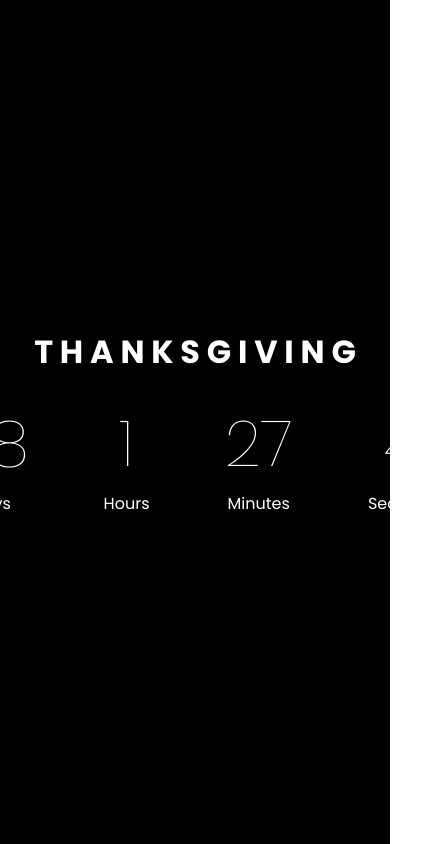
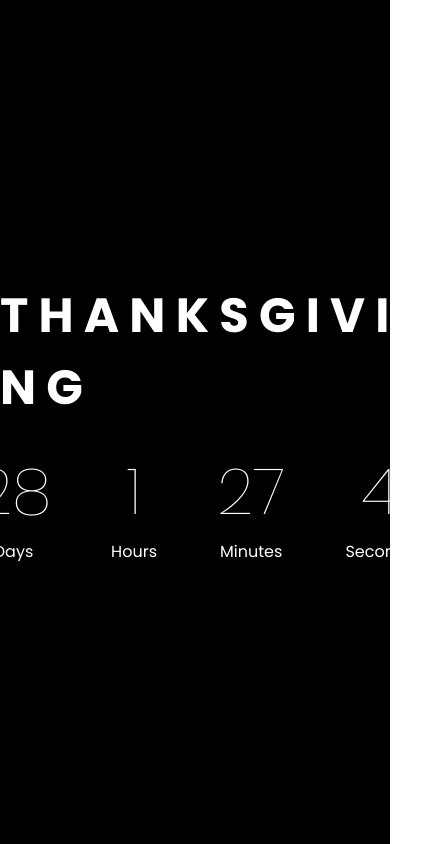
Before and after one commit to justincapulso/LJCEN_Thanksgiving_Countdown, a plain HTML site: page index.html in a window 390 px wide. Shown: the whole page, 437 px wide, since content can reach past the window. Drawn offline with Linux system fonts and the light colour scheme.

Commit message:
style.css

```diff
--- a/style.css
+++ b/style.css
@@ -45,14 +45,14 @@ h1{
 
     }
     h1{
-    font-size: 2rem;
+    font-size: 3rem;
     font-weight: 650;
     margin-bottom: 20px;
 }
 
 .timebox{
     display: flex;
-    gap: 75px;
+    gap: 60px;
 }
 
 .time{
```
